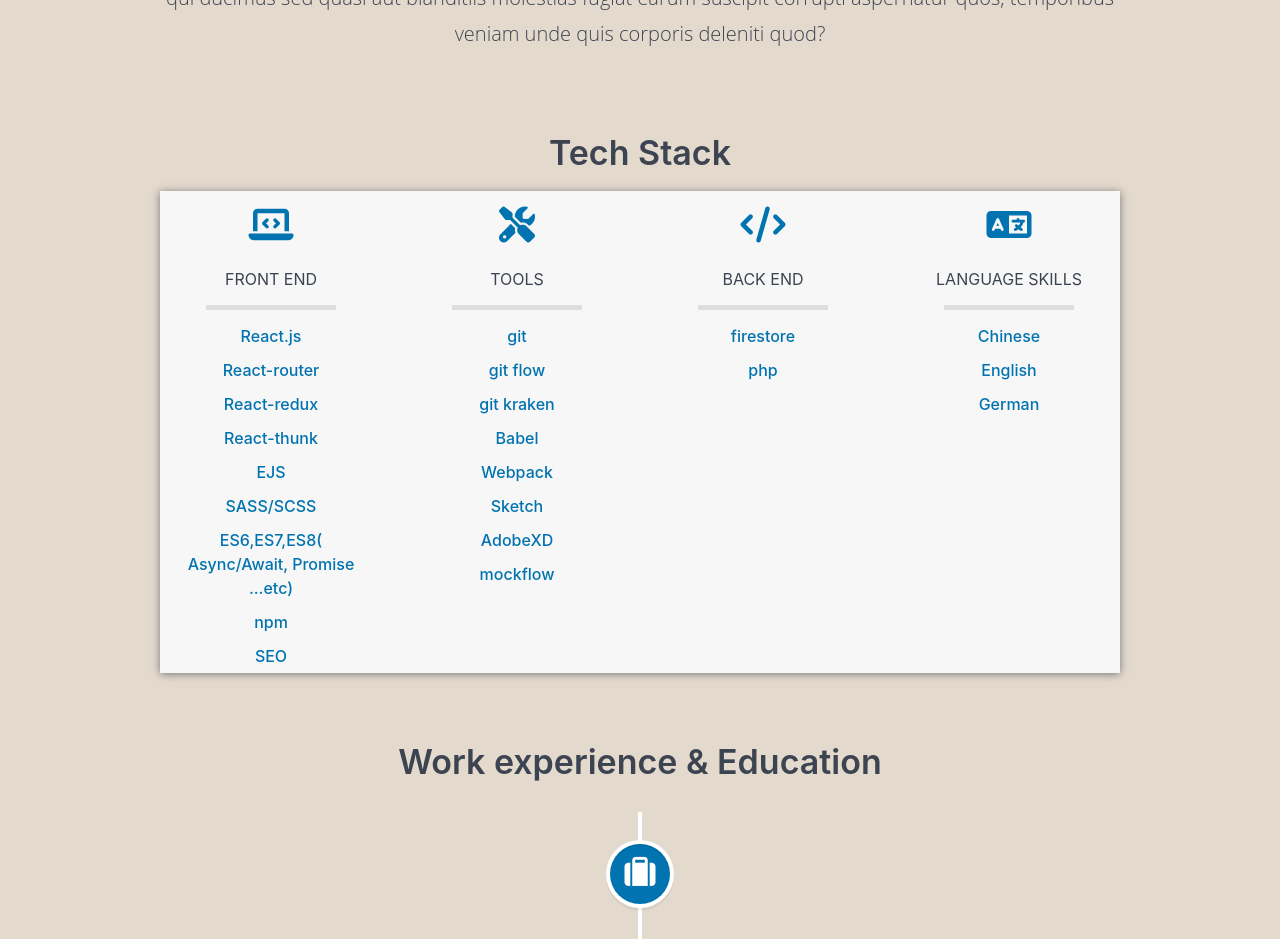
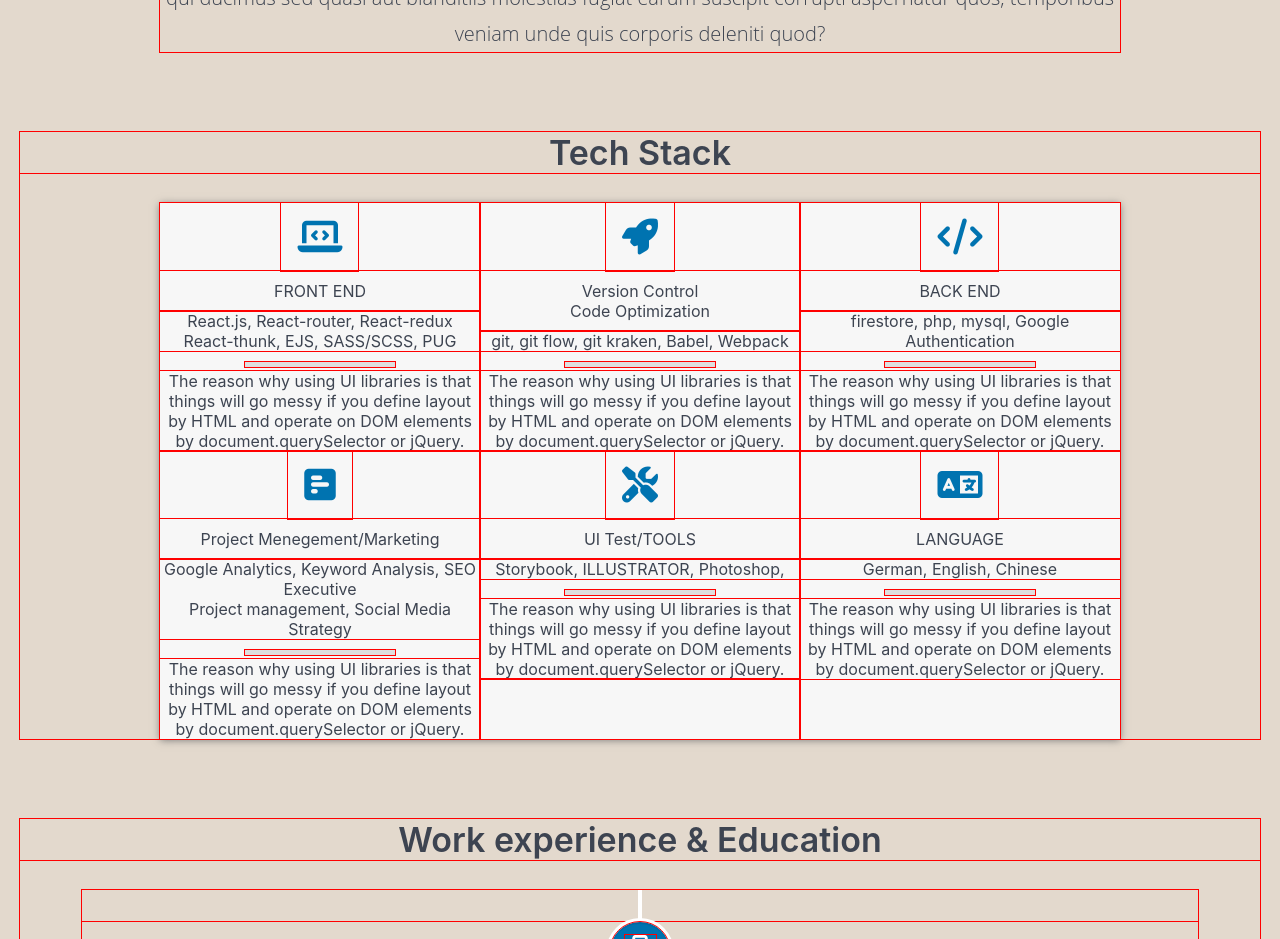
Before and after one commit to paoyuchin/front_end_resume, a React (Create React App) app: page / in a window 1280 px wide. Shown: the part 640-1579 px from the top of the page. Built offline with nearby package versions, Linux system fonts and the light colour scheme.

Commit message:
add content in tack stack

```diff
--- a/src/App.scss
+++ b/src/App.scss
@@ -9,7 +9,7 @@ body {
 }
 
 * {
-  // outline: 1px solid red;
+  outline: 1px solid red;
 
   ul {
     list-style: none;
@@ -165,9 +165,13 @@ body {
 }
 
 .techStack_wrap {
+  .MuiGrid-spacing-xs-3 {
+    margin: 0;
+    width:100%;
+  }
   hr {
     width: 100%;
-    max-width: 130px;
+    max-width: 150px;
     height: 5px;
     background-color: #dedede;
     display: inline-block;
@@ -175,7 +179,7 @@ body {
     border-style: initial;
     border-color: initial;
     border-image: initial;
-    margin: 0px 9px 5px;
+    margin: 0px 9px 0px;
   }
 
   .TechStack {
--- a/src/TechStack.js
+++ b/src/TechStack.js
@@ -7,8 +7,8 @@ import Grid from "@material-ui/core/Grid";
 const useStyles = makeStyles(theme => ({
   root: {
     ["@media (max-width:960px)"]: {
-      paddingLeft: '15px',
-      paddingTop: '15px',
+      paddingLeft: "15px",
+      paddingTop: "15px"
     }
   },
   title: {
@@ -17,8 +17,8 @@ const useStyles = makeStyles(theme => ({
     color: "#3d4451",
     ["@media (max-width:960px)"]: {
       textAlign: "left",
-      paddingLeft: '16px',
-      padding:'0'
+      paddingLeft: "16px",
+      padding: "0"
     }
   },
   ullistStyle: {
@@ -30,8 +30,8 @@ const useStyles = makeStyles(theme => ({
     lineHeight: "1.5",
     ["@media (max-width:960px)"]: {
       marginLeft: "16px",
-      paddingLeft: '0',
-      maxWidth:'none',
+      paddingLeft: "0",
+      maxWidth: "none"
     }
   },
   icon_style: {
@@ -42,9 +42,13 @@ const useStyles = makeStyles(theme => ({
   item: {
     ["@media (max-width:960px)"]: {
       textAlign: "left",
-      marginBottom:'19px',
+      marginBottom: "19px"
     }
-  }
+  },
+  skills: {},
+  skillsContent:{
+
+  },
 }));
 
 const TechStack = () => {
@@ -54,56 +58,85 @@ const TechStack = () => {
       <h1 className="color_2 color_3 title_space">Tech Stack</h1>
       <div className={`TechStack fixed_size ${classes.root}`}>
         <Grid container spacing={3}>
-          <Grid xs={12} sm={12} md={3} className={classes.item}>
+          <Grid xs={12} sm={12} md={4} className={classes.item}>
             <i className={`fas fa-laptop-code ${classes.icon_style}`} />
             <div className={classes.title}>FRONT END</div>
+            <div className={classes.skills}>
+              React.js, React-router, React-redux <br />
+              React-thunk, EJS, SASS/SCSS, PUG
+            </div>
             <hr />
-            <ul className={classes.ullistStyle}>
-              <li>React.js</li>
-              <li>React-router</li>
-              <li>React-redux</li>
-              <li>React-thunk</li>
-              <li>EJS</li>
-              <li>SASS/SCSS</li>
-              <li>ES6,ES7,ES8( Async/Await, Promise ...etc)</li>
-              <li>npm</li>
-              <li>SEO</li>
-            </ul>
+            <div className={classes.skillsContent}>
+              The reason why using UI libraries is that things will go messy
+              if you define layout by HTML and operate on DOM elements by
+              document.querySelector or jQuery.
+            </div>
           </Grid>
-          <Grid xs={12} sm={12} md={3} className={classes.item}>
-            <i className={`fas fa-tools ${classes.icon_style}`} />
-            <div className={classes.title}>TOOLS</div>
+          <Grid xs={12} sm={12} md={4} className={classes.item}>
+            <i className={`fas fa-rocket ${classes.icon_style}`} />
+            <div className={classes.title}>
+             Version Control<br />
+              Code Optimization
+            </div>
+            <div className={classes.skills}>
+              git, git flow, git kraken, Babel, Webpack
+            </div>
             <hr />
-            <ul className={classes.ullistStyle}>
-              <li>git</li>
-              <li>git flow</li>
-              <li>git kraken</li>
-              <li>Babel</li>
-              <li>Webpack</li>
-              <li>Sketch</li>
-              <li>AdobeXD</li>
-              <li>mockflow</li>
-            </ul>
+            <div className={classes.skillsContent}>
+              The reason why using UI libraries is that things will go messy
+              if you define layout by HTML and operate on DOM elements by
+              document.querySelector or jQuery.
+            </div>
             <div />
           </Grid>
-          <Grid xs={12} sm={12} md={3} className={classes.item}>
+          <Grid xs={12} sm={12} md={4} className={classes.item}>
             <i className={`fas fa-code ${classes.icon_style}`} />
             <div className={classes.title}>BACK END</div>
+            <div className={classes.skills}>firestore, php, mysql, Google Authentication</div>
             <hr />
-            <ul className={classes.ullistStyle}>
-              <li>firestore</li>
-              <li>php</li>
-            </ul>
+            <div className={classes.skillsContent}>
+              The reason why using UI libraries is that things will go messy
+              if you define layout by HTML and operate on DOM elements by
+              document.querySelector or jQuery.
+            </div>
           </Grid>
-          <Grid xs={12} sm={12} md={3} className={classes.item}>
+          <Grid xs={12} sm={12} md={4} className={classes.item}>
+            <i className={`fas fa-poll-h ${classes.icon_style}`} />
+            <div className={classes.title}>Project Menegement/Marketing</div>
+            <div className={classes.skills}>
+              Google Analytics, Keyword Analysis, SEO Executive
+              <br />
+              Project management, Social Media Strategy <br />
+            </div>
+            <hr />
+            <div className={classes.skillsContent}>
+              The reason why using UI libraries is that things will go messy
+              if you define layout by HTML and operate on DOM elements by
+              document.querySelector or jQuery.
+            </div>
+          </Grid>
+          <Grid xs={12} sm={12} md={4} className={classes.item}>
+            <i className={`fas fa-tools ${classes.icon_style}`} />
+            <div className={classes.title}>UI Test/TOOLS</div>
+            <div className={classes.skills}>Storybook, ILLUSTRATOR, Photoshop, </div>
+            <hr />
+            <div className={classes.skillsContent}>
+              The reason why using UI libraries is that things will go messy
+              if you define layout by HTML and operate on DOM elements by
+              document.querySelector or jQuery.
+            </div>
+            <div />
+          </Grid>
+          <Grid xs={12} sm={12} md={4} className={classes.item}>
             <i className={`fas fa-language ${classes.icon_style}`} />
-            <div className={classes.title}>LANGUAGE SKILLS</div>
+            <div className={classes.title}>LANGUAGE</div>
+            <div>German, English, Chinese</div>
             <hr />
-            <ul className={classes.ullistStyle}>
-              <li>Chinese</li>
-              <li>English</li>
-              <li>German</li>
-            </ul>
+            <div className={classes.skillsContent}>
+              The reason why using UI libraries is that things will go messy
+              if you define layout by HTML and operate on DOM elements by
+              document.querySelector or jQuery.
+            </div>
           </Grid>
         </Grid>
       </div>
```
